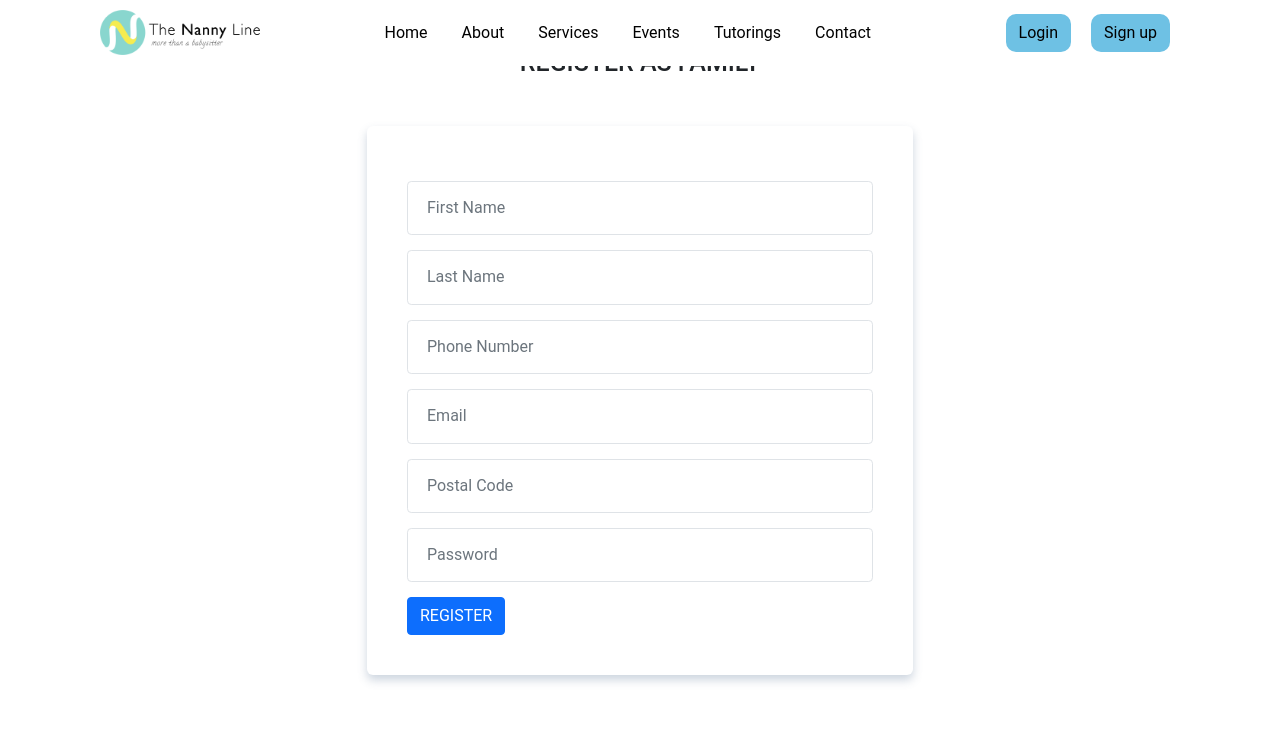
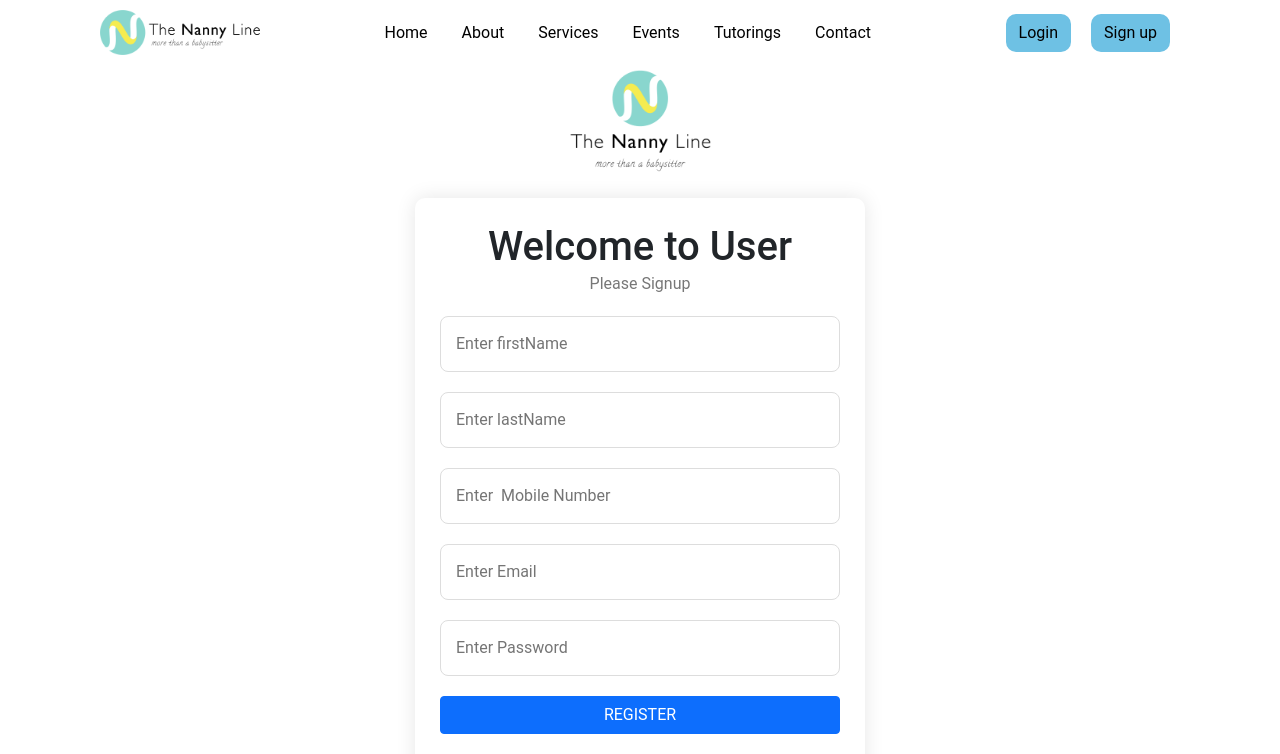
Before and after one commit to GurmanVIT/nanny_new, a React (Create React App) app: page /signupfamily in a window 1280 px wide. Shown: the top 754 px of the page. Built offline with nearby package versions, Linux system fonts and the light colour scheme.

Commit message:
signupfamily

```diff
--- a/src/component/auth/RegisterAsFamily/Signupfamily.js
+++ b/src/component/auth/RegisterAsFamily/Signupfamily.js
@@ -1,7 +1,66 @@
-import React from 'react'
+import React, { useEffect, useState } from 'react';
+import { Button } from 'react-bootstrap';
+import { Link, useNavigate } from 'react-router-dom';
+import logo from "../../../assets/img/logo-nanny.png";
+import { useDispatch, useSelector } from 'react-redux';
+import { familyUser } from '../../../store/apiSlice/SignupfamilySilce';
 
 
 const Signupfamily = () => {
+
+    const dispatch = useDispatch();
+    const data = useSelector((state) => state.rootReducer.signUp);
+
+    const [email, setEmail] = useState('');
+    const [password, setPassword] = useState('');
+    const [firstName, setfirstName] = useState('');
+    const [lastName, setlastName] = useState('');
+    const [mobileNumber, setmobileNumber] = useState('');
+    const [experienceOfYears] = useState('');
+    const isAuthenticated = useSelector((state) => state.isAuthenticated);
+
+
+    const handleSignup = () => {
+
+        const payload = {
+            email: email,
+            password: password,
+            firstName: firstName,
+            lastName: lastName,
+            countryCode: "+91",
+            mobileNumber: mobileNumber,
+            referralCode: "",
+            dateOfBirth: "",
+            experienceOfYears: experienceOfYears,
+            country: "sds",
+            postalCode: "2342432",
+            address: "sdf",
+            latitude: "23.23232",
+            longitude: "45.34343",
+            type: 1
+        }
+
+        try {
+            dispatch(familyUser(payload));
+            // Handle success, e.g., navigate to another screen
+        } catch (error) {
+            // Handle error, e.g., display an error message
+            console.error('signup failed:', error);
+        }
+    };
+
+    const navigate = useNavigate();
+
+    const navigateToAnotherScreen = () => {
+        navigate('/otp');
+    }
+
+
+    useEffect(() => {
+        if (data.data != null && data.data.status === 1) {
+            navigateToAnotherScreen();
+        }
+    }, [data])
 
     //const [phoneNumber, setPhoneNumber] = useState('');
 
@@ -11,48 +70,60 @@ const Signupfamily = () => {
 
     return (
         <>
-         <section className="pt-5 pb-5">
-            <div className="container text-center">
+            <div className="container-fluid">
                 <div className="row">
-                    <div className="col-md-12">
-                        <h4>REGISTER AS FAMILY</h4>
-                    </div>
-                </div>
-            </div>
+                    <div className="container py-5">
+                        <a href="#" className="custom-logo d-block login-logo mx-auto">
+                            <img className="mw-100" src={logo} alt="logo" />
+                        </a>
+                        <div className="row">
+                            <div className="col-lg-6 offset-lg-3 offset-sm-1 col-sm-10">
+                                <div className="login-container">
+                                    <form className="login-form" appearance="outline">
+                                        <h2>Welcome to User</h2>
+                                        <p>Please Signup </p>
+                                        <div className='input-group'>
+                                            <input type="text" placeholder="Enter firstName" value={firstName} onChange={(e) => setfirstName(e.target.value)} />
+                                        </div>
+                                        <div className='input-group'>
+                                            <input type="text" placeholder="Enter lastName" value={lastName} onChange={(e) => setlastName(e.target.value)} />
+                                        </div>
+                                        <div className='input-group'>
+                                            <input type="number" placeholder="Enter  Mobile Number" value={mobileNumber} onChange={(e) => setmobileNumber(e.target.value)} />
+                                        </div>
+                                        <div className='input-group'>
+                                            <input type="email" placeholder="Enter Email" value={email} onChange={(e) => setEmail(e.target.value)} />
+                                        </div>
+                                        <div className="input-group">
+                                            <input
+                                                //type={showPassword ? 'text' : 'password'}
+                                                type='password'
+                                                id="password"
+                                                placeholder="Enter Password"
+                                                value={password}
+                                                onChange={(e) => setPassword(e.target.value)}
+                                            //onChange={(e) => setPassword(e.target.value)}
+                                            />
+                                            {/*<FontAwesomeIcon
+                                    icon={showPassword ? faEye : faEyeSlash}
+                                    onClick={togglePasswordVisibility}
+                                />*/}
+                                        </div>
+                                        <Button onClick={() => handleSignup()}>
+                                            REGISTER
+                                        </Button>
 
-            <div className="container">
-                <div className="row justify-content-center">
-                    <div className="col-md-6 mt-5 mb-5">
-                        <div className="form-area">
-                            <div className="form-inner">
-                                <form>
-                                    <div className="form-group">
-                                        <input type="text" className="form-control" placeholder="First Name" value="" />
-                                    </div>
-                                    <div className="form-group">
-                                        <input type="text" className="form-control" placeholder="Last Name" value="" />
-                                    </div>
-                                    <div className="form-group">
-                                        <input type="text" id="mobile_code" className="form-control" placeholder="Phone Number" name="name"/>
-                                    </div>
-                                    <div className="form-group">
-                                        <input type="text" className="form-control" placeholder="Email" name="name"/>
-                                    </div>
-
-                                    <div className="form-group">
-                                        <input type="text" className="form-control" placeholder="Postal Code" name="name"/>
-                                    </div>
-                                    <div className="form-group">
-                                        <input type="text" className="form-control" placeholder="Password" name="name"/>
-                                    </div>
-                                    <button type="submit" className="btn btn-primary form-submit">REGISTER</button>
-                                </form>
+                                        {/*{error && <p style={{ color: 'red' }}>{error}</p>}*/}
+                                        <div className='bottom-text'>
+                                            <p className="mt-3">Im a new user.<Link to="/signupnanny" >REGISTER AS NANNY</Link><span> / </span><Link to="/signupfamily" >REGISTER AS Family</Link></p>
+                                        </div>
+                                    </form>
+                                </div>
                             </div>
                         </div>
                     </div>
                 </div>
             </div>
-        </section>
         </>
     )
 }
--- a/src/store/Reducer/rootReducer.js
+++ b/src/store/Reducer/rootReducer.js
@@ -4,7 +4,10 @@ import loginReducer from '../apiSlice/LoginSlice'
 import signupReducer from '../apiSlice/Signupnannyslice';
 import  otpReducer from '../apiSlice/Otpslice';
 import cardsReducer from '../apiSlice/NcategoriesSlice';
-import ForgotpasdReducer from '../apiSlice/ForgotpasswordSlice'
+import ForgotpasdReducer from '../apiSlice/ForgotpasswordSlice';
+import signUpfamilyReducer from '../apiSlice/SignupfamilySilce';
+
+
 
 const rootReducer = combineReducers({
   login: loginReducer,
@@ -12,6 +15,7 @@ const rootReducer = combineReducers({
   otp: otpReducer,
   cards:cardsReducer,
   Forgotpasd:ForgotpasdReducer,
+  signUpfamily:signUpfamilyReducer,
   // Add other reducers as needed
 });
 
--- /dev/null
+++ b/src/store/apiSlice/SignupfamilySilce.js
@@ -0,0 +1,45 @@
+// authSlice.js
+import { createSlice, createAsyncThunk } from '@reduxjs/toolkit';
+import axios from 'axios';
+
+const initialState = {
+    user: null,
+    token: null,
+    loading: false,
+    error: null,
+};
+
+export const familyUser = createAsyncThunk('familyUser', async (payload) => {
+    const response = await axios.post('https://dev-api-nanny.virtualittechnology.com/v1/common/signUp', payload);
+    return response.data;
+});
+
+const familySlice = createSlice({
+    name: 'signUpfamily',
+    initialState: {
+        data: null,
+        isAuthenticated: false,
+        loading: false,
+        error: null,
+    },
+    reducers: {},
+    extraReducers: (builder) => {
+        builder
+            .addCase(familyUser.pending, (state) => {
+                state.loading = true;
+                state.error = null;
+            })
+            .addCase(familyUser.fulfilled, (state, action) => {
+
+                state.loading = false;
+                state.data = action.payload;
+                state.token = action.payload.token;
+            })
+            .addCase(familyUser.rejected, (state, action) => {
+                state.loading = false;
+                state.error = action.error.message;
+            });
+    },
+});
+
+export default familySlice.reducer;
```
Also changed, not shown: src/store/Actions/SignupfamilyActions.js (added, +15 -0 lines).
